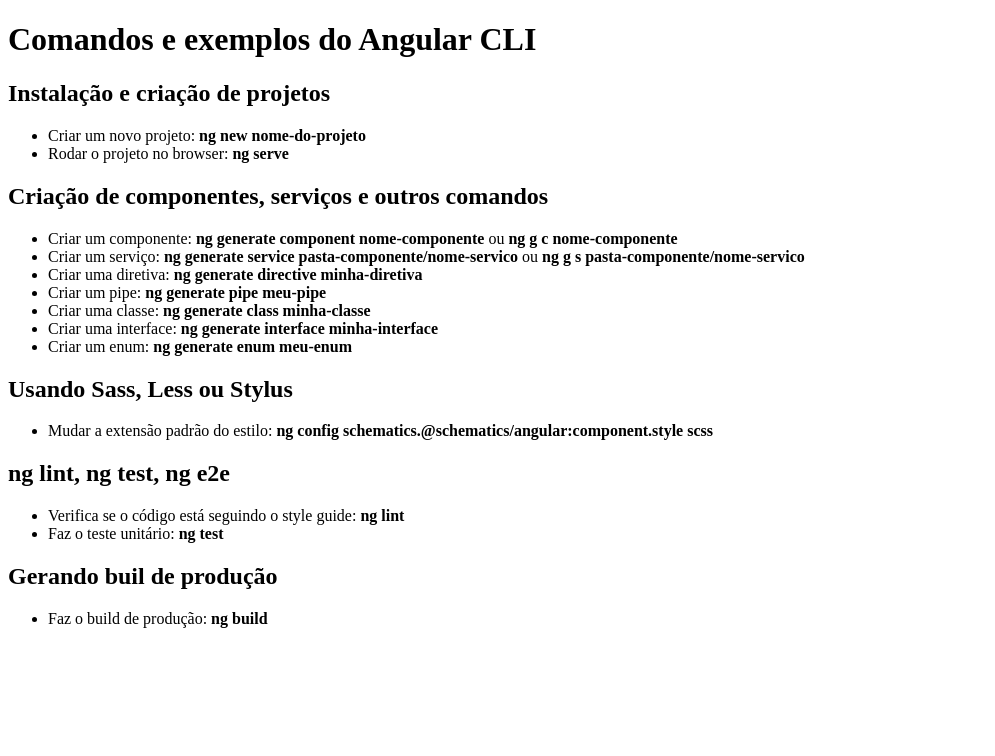
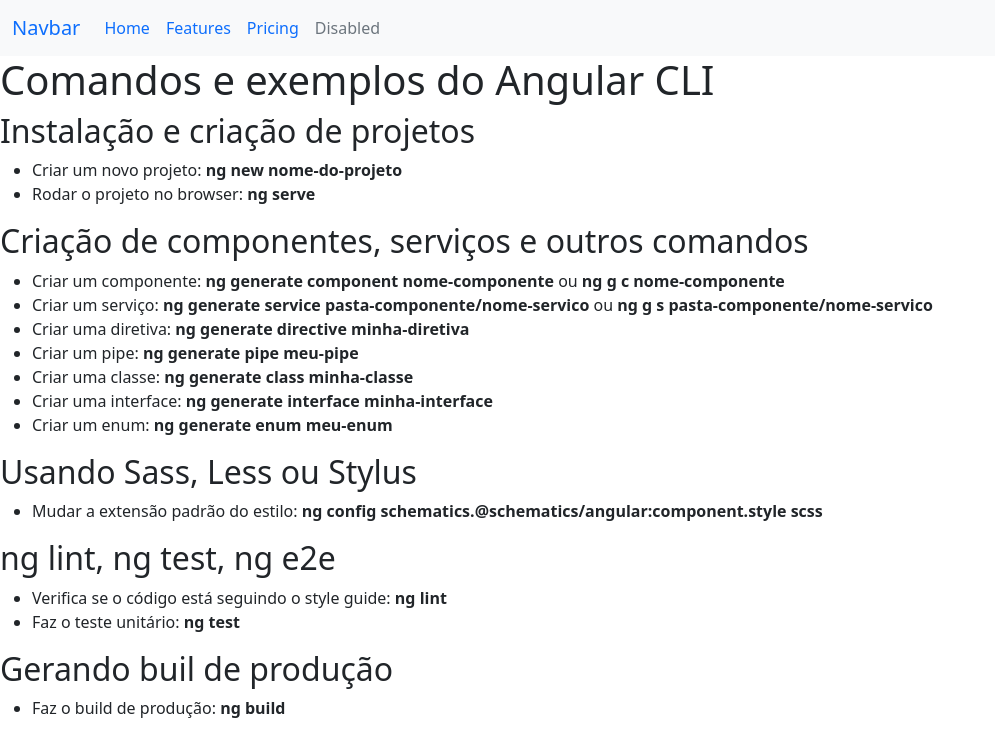
Before and after one commit to AndersonSilva94/estudos-angular-framework, an Angular app in the folder modulo-3-angular-cli/angular-cli/: page / in a window 1280 px wide. Shown: the top 756 px of the page, without its empty margins (0-995 px from the left). Built offline with nearby package versions, Linux system fonts and the light colour scheme.

Commit message:
feat: :rocket: Instalando bootstrap

```diff
--- a/modulo-3-angular-cli/angular-cli/package.json
+++ b/modulo-3-angular-cli/angular-cli/package.json
@@ -19,6 +19,8 @@
     "@angular/platform-browser": "~13.3.0",
     "@angular/platform-browser-dynamic": "~13.3.0",
     "@angular/router": "~13.3.0",
+    "bootstrap": "^5.1.3",
+    "ngx-bootstrap": "^8.0.0",
     "rxjs": "~7.5.0",
     "tslib": "^2.3.0",
     "zone.js": "~0.11.4"
--- a/modulo-3-angular-cli/angular-cli/src/app/app.component.html
+++ b/modulo-3-angular-cli/angular-cli/src/app/app.component.html
@@ -1,3 +1,27 @@
+<nav class="navbar navbar-expand-lg bg-light">
+  <div class="container-fluid">
+    <a class="navbar-brand" href="#">Navbar</a>
+    <button class="navbar-toggler" type="button" data-bs-toggle="collapse" data-bs-target="#navbarNav" aria-controls="navbarNav" aria-expanded="false" aria-label="Toggle navigation">
+      <span class="navbar-toggler-icon"></span>
+    </button>
+    <div class="collapse navbar-collapse" id="navbarNav">
+      <ul class="navbar-nav">
+        <li class="nav-item">
+          <a class="nav-link active" aria-current="page" href="#">Home</a>
+        </li>
+        <li class="nav-item">
+          <a class="nav-link" href="#">Features</a>
+        </li>
+        <li class="nav-item">
+          <a class="nav-link" href="#">Pricing</a>
+        </li>
+        <li class="nav-item">
+          <a class="nav-link disabled">Disabled</a>
+        </li>
+      </ul>
+    </div>
+  </div>
+</nav>
 <div class="content">
   <h1>Comandos e exemplos do Angular CLI</h1>
 </div>
--- a/modulo-3-angular-cli/angular-cli/src/styles.css
+++ b/modulo-3-angular-cli/angular-cli/src/styles.css
@@ -1 +1,2 @@
 /* You can add global styles to this file, and also import other style files */
+@import '~bootstrap/dist/css/bootstrap.min.css';
```
Also changed, not shown: 1 other file (tests, documents, lock files or other folders).
